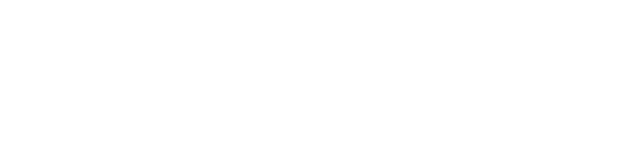
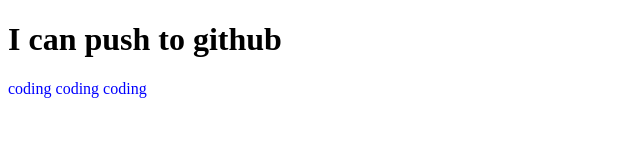
Before and after one commit to sabahashraf/my-first-repo, a plain HTML site: page index.html in a window 1280 px wide. Shown: the whole page, without its empty margins (0-640 px from the left). Drawn offline with Linux system fonts and the light colour scheme.

Commit message:
style added

```diff
--- a/index.html
+++ b/index.html
@@ -7,8 +7,10 @@
     <title>My first github repository
 
     </title>
+    <link rel="stylesheet" href="style.css">
 </head>
 <body>
-
+  <h1>I can push to github</h1>
+  <p>coding coding coding</p>
 </body>
 </html>
--- /dev/null
+++ b/style.css
@@ -0,0 +1,4 @@
+p{
+    color:blue;
+
+}
```
